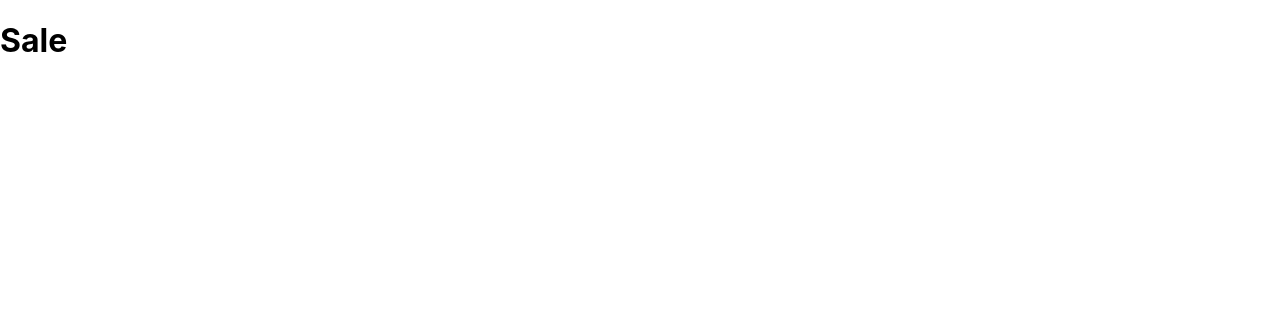
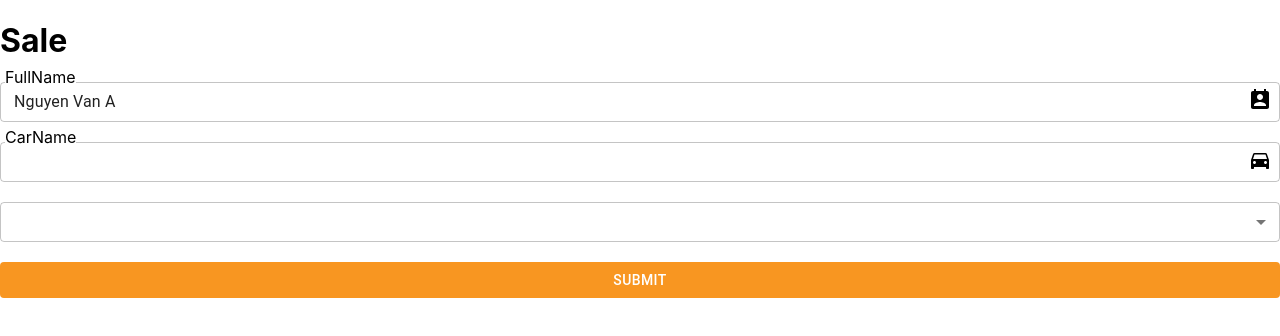
Before and after one commit to Bop2305/react-redux-graphql, a React (Create React App) app: page /sales in a window 1280 px wide. Shown: the top 336 px of the page. Built offline with nearby package versions, Linux system fonts and the light colour scheme.

Commit message:
add input and select common

```diff
--- a/package.json
+++ b/package.json
@@ -3,9 +3,11 @@
   "version": "0.1.0",
   "private": true,
   "dependencies": {
-    "@mui/icons-material": "^5.8.4",
+    "@emotion/react": "^11.11.4",
+    "@emotion/styled": "^11.11.5",
+    "@mui/icons-material": "^5.15.19",
     "@mui/lab": "^5.0.0-alpha.102",
-    "@mui/material": "^5.9.3",
+    "@mui/material": "^5.15.19",
     "@mui/styles": "^5.9.3",
     "@mui/x-date-pickers": "^5.0.5",
     "@testing-library/jest-dom": "^5.14.1",
--- /dev/null
+++ b/src/components/common/ButtonSimple.tsx
@@ -0,0 +1,34 @@
+import {
+  Button,
+  ButtonProps,
+} from "@mui/material";
+import { makeStyles } from "@mui/styles";
+
+type Props = {
+  label: string;
+  size?: string;
+} & ButtonProps;
+
+const useStyles = makeStyles((them) => ({
+  button: {
+    backgroundColor: "#F89621 !important",
+    color: "white !important",
+    borderRadius: "5px",
+  },
+}));
+
+const ButtonSimple: React.FC<Props> = ({
+  label,
+  size = "medium",
+  ...props
+}) => {
+  const classes = useStyles();
+
+  return (
+    <Button className={classes.button} fullWidth size={size} {...props}>
+      {label}
+    </Button>
+  );
+};
+
+export default ButtonSimple;
--- /dev/null
+++ b/src/components/common/InputSimple.tsx
@@ -0,0 +1,53 @@
+/**
+ * props
+ * style
+ * icon
+ */
+
+import { BaseTextFieldProps, Input, InputBaseProps, TextField } from "@mui/material";
+import { styled } from "@mui/styles";
+
+type Props = {
+  icon?: React.ReactNode;
+  label: string;
+  size?: string;
+} & BaseTextFieldProps;
+
+const InputWrapper = styled("div")({
+  position: "relative",
+  "& .label": {
+    position: "absolute",
+    top: "-15px",
+    left: "5px",
+    background: "white",
+    zIndex: 10,
+  },
+  "& .input": {
+    // height: "40px",
+    // border: "1px solid",
+    borderRadius: "5px",
+  },
+  "& .iconWrapper": {
+    position: "absolute",
+    top: "50%",
+    right: "20px",
+    transform: "translate(50%,-50%)",
+  },
+});
+
+const InputSimple: React.FC<Props> = ({
+  icon,
+  label,
+  size = "small",
+  ...props
+}) => {
+  return (
+    <InputWrapper>
+      <label className="label">{label}</label>
+      <TextField className="input" size={size} fullWidth {...props} />
+      <div className="iconWrapper">{icon}</div>
+    </InputWrapper>
+  );
+};
+
+export default InputSimple;
--- /dev/null
+++ b/src/components/common/SelectSimple.tsx
@@ -0,0 +1,41 @@
+import { BaseSelectProps, MenuItem, Select, styled } from "@mui/material";
+import KeyboardArrowDownIcon from "@mui/icons-material/KeyboardArrowDown";
+
+/**
+ * props
+ * select
+ * style
+ */
+
+type Props = {
+  icon?: React.ReactNode;
+  options: any[];
+  size?: string
+} & BaseSelectProps;
+
+const SelectWrapper = styled("div")({
+  "& .options": {
+    left: "0px",
+  }
+});
+
+const SelectSimple: React.FC<Props> = ({
+  icon = <KeyboardArrowDownIcon />,
+  size ="small",
+  options,
+  ...props
+}) => {
+  return (
+    <SelectWrapper>
+      <Select size={size} className="select" fullWidth {...props}>
+        {options.map((option) => (
+          <MenuItem key={option.value} value={option.value} className="options">
+            {option.label}
+          </MenuItem>
+        ))}
+      </Select>
+    </SelectWrapper>
+  );
+};
+
+export default SelectSimple;
--- a/src/pages/sales/SalePage.tsx
+++ b/src/pages/sales/SalePage.tsx
@@ -1,7 +1,39 @@
 import { connect } from "react-redux";
+import InputSimple from "../../components/common/InputSimple";
+import PermContactCalendarIcon from "@mui/icons-material/PermContactCalendar";
+import DirectionsCarIcon from "@mui/icons-material/DirectionsCar";
+import SelectSimple from "../../components/common/SelectSimple";
+import ButtonSimple from "../../components/common/ButtonSimple";
 
 const SalePage: React.FC = () => {
-  return <h1>Sale</h1>;
+  return (
+    <>
+      <h1>Sale</h1>
+      <InputSimple
+        label="FullName"
+        name="fullName"
+        icon={<PermContactCalendarIcon />}
+        defaultValue={"Nguyen Van A"}
+      />
+      <br></br>
+      <InputSimple
+        label="CarName"
+        name="carName"
+        icon={<DirectionsCarIcon />}
+      />
+      <br></br>
+      <SelectSimple
+        options={[
+          { label: "Female", value: "female" },
+          { label: "Male", value: "male" },
+        ]}
+      />
+      <br>
+        {/* <ButtonSimple label="Submit" /> */}
+      </br>
+      <ButtonSimple label="Submit" />
+    </>
+  );
 };
 
 export default connect()(SalePage);
```
Also changed, not shown: 1 other file (tests, documents, lock files or other folders).
